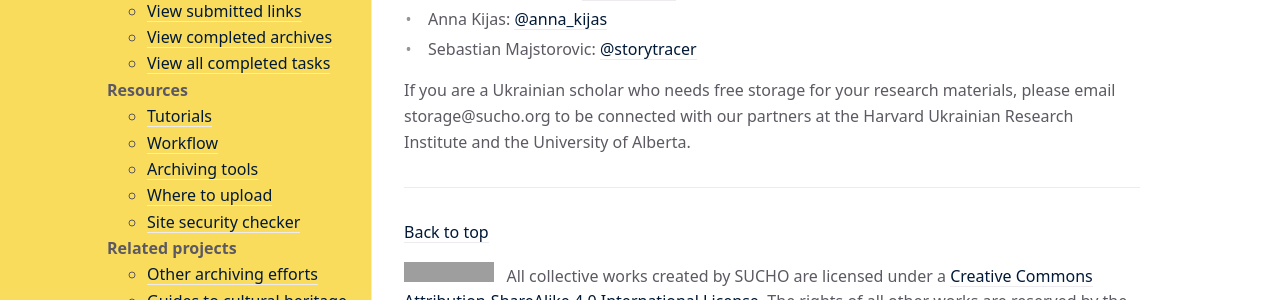
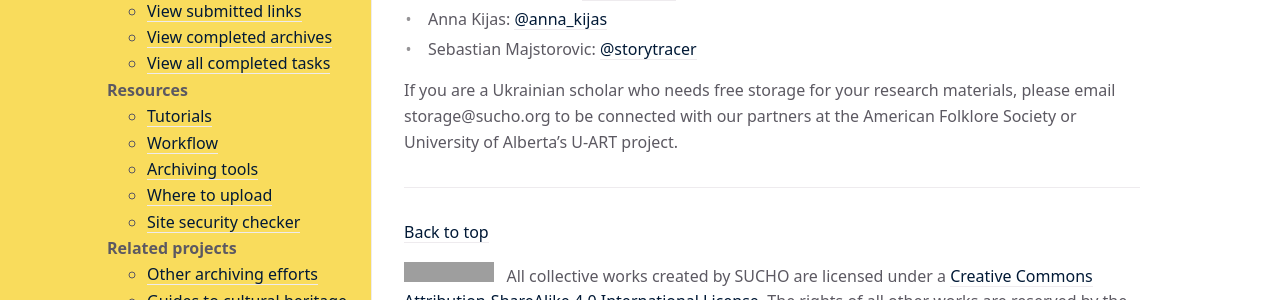
Before and after one commit to sucho-archiving/sucho-archiving.github.io, a Jekyll site: the page built from contact.md, in a window 1280 px wide. Shown: the part 218-518 px from the top of the page. Built offline with Jekyll 4.4.1, drawn with Linux system fonts in a browser that asks for light colours; grey boxes are pictures that could not be loaded.

Commit message:
Update contact.md

```diff
--- a/contact.md
+++ b/contact.md
@@ -12,4 +12,4 @@ You can reach all three project admins at info@sucho.org, and/or on Twitter at:
 - Anna Kijas: [@anna_kijas](https://twitter.com/anna_kijas)
 - Sebastian Majstorovic: [@storytracer](https://twitter.com/storytracer)
 
-If you are a Ukrainian scholar who needs free storage for your research materials, please email storage@sucho.org to be connected with our partners at the Harvard Ukrainian Research Institute and the University of Alberta.
+If you are a Ukrainian scholar who needs free storage for your research materials, please email storage@sucho.org to be connected with our partners at the American Folklore Society or University of Alberta's U-ART project.
```
